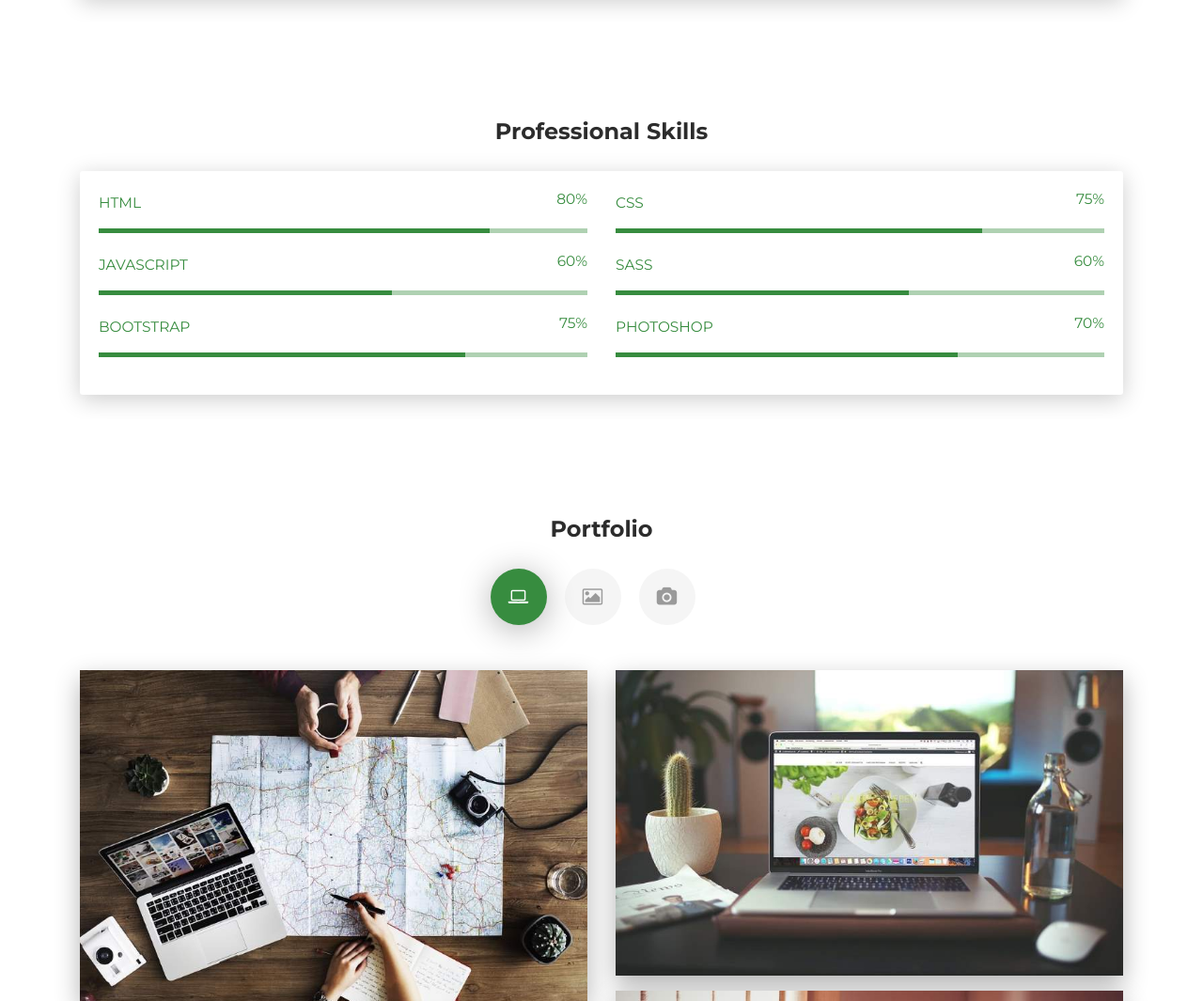
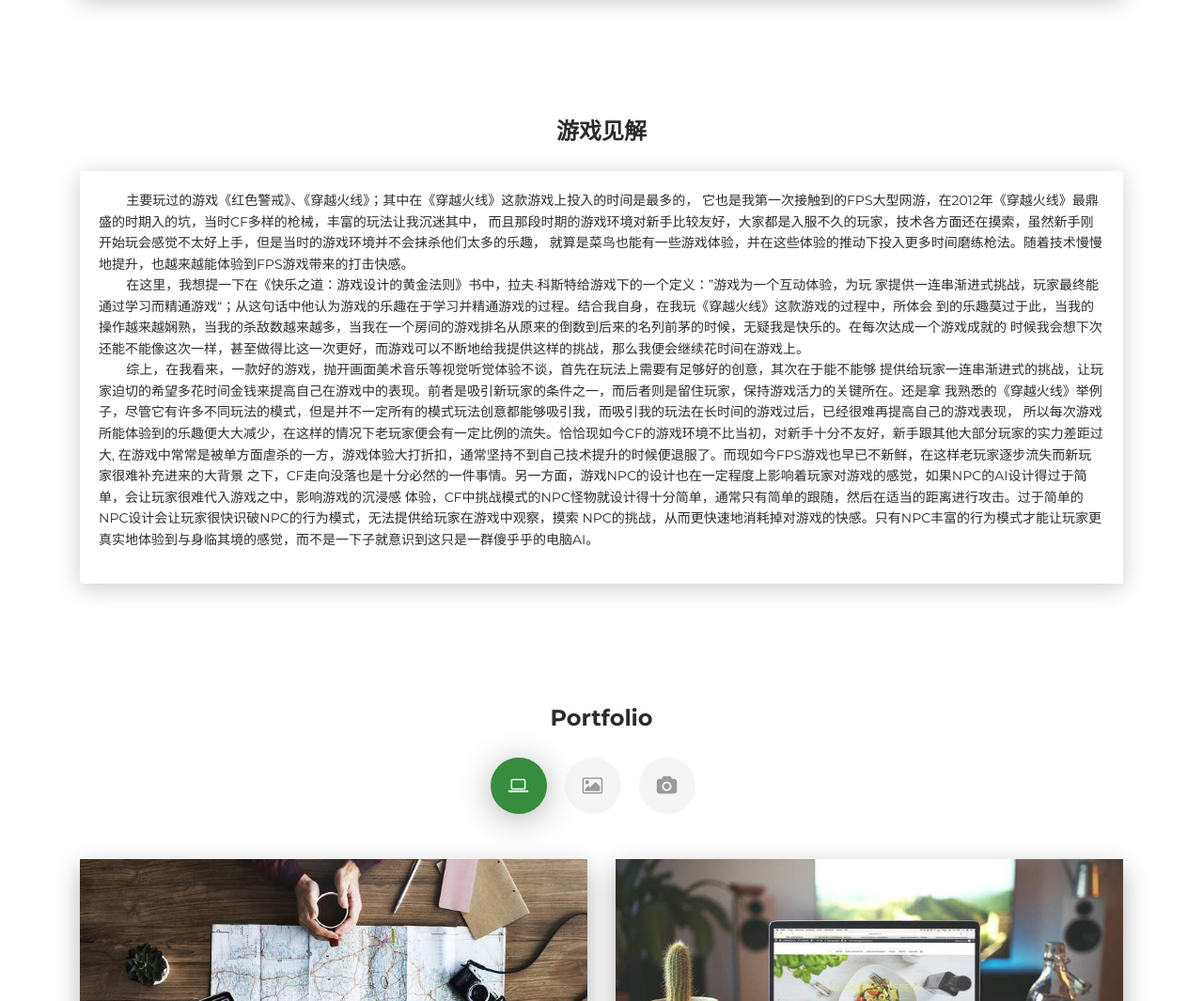
Before and after one commit to MuShan-Cai/MuShan-Cai.github.io, a plain HTML site: page index.html in a window 1280 px wide. Shown: the part 925-1990 px from the top of the page at 94% size. Drawn offline with Linux system fonts and the light colour scheme.

Commit message:
second commit index

```diff
--- a/index.html
+++ b/index.html
@@ -23,8 +23,8 @@
 		<div class="collapse navbar-collapse justify-content-end" id="navigation">
 		  <ul class="navbar-nav">
 			<li class="nav-item"><a class="nav-link smooth-scroll" href="#about">自我介绍</a></li>
-			<li class="nav-item"><a class="nav-link smooth-scroll" href="#skill">Skills</a></li>
-			<li class="nav-item"><a class="nav-link smooth-scroll" href="#portfolio">Portfolio</a></li>
+			<li class="nav-item"><a class="nav-link smooth-scroll" href="#skill">游戏见解</a></li>
+			<li class="nav-item"><a class="nav-link smooth-scroll" href="#portfolio">项目一览</a></li>
 			<li class="nav-item"><a class="nav-link smooth-scroll" href="#experience">项目经验</a></li>
 			<li class="nav-item"><a class="nav-link smooth-scroll" href="#contact">联系</a></li>
 		  </ul>
@@ -97,57 +97,28 @@
 </div>
 <div class="section" id="skill">
 <div class="container">
-<div class="h4 text-center mb-4 title">Professional Skills</div>
+<div class="h4 text-center mb-4 title">游戏见解</div>
 <div class="card" data-aos="fade-up" data-aos-anchor-placement="top-bottom">
   <div class="card-body">
-	<div class="row">
-	  <div class="col-md-6">
-		<div class="progress-container progress-primary"><span class="progress-badge">HTML</span>
-		  <div class="progress">
-			<div class="progress-bar progress-bar-primary" data-aos="progress-full" data-aos-offset="10" data-aos-duration="2000" role="progressbar" aria-valuenow="60" aria-valuemin="0" aria-valuemax="100" style="width: 80%;"></div><span class="progress-value">80%</span>
-		  </div>
-		</div>
-	  </div>
-	  <div class="col-md-6">
-		<div class="progress-container progress-primary"><span class="progress-badge">CSS</span>
-		  <div class="progress">
-			<div class="progress-bar progress-bar-primary" data-aos="progress-full" data-aos-offset="10" data-aos-duration="2000" role="progressbar" aria-valuenow="60" aria-valuemin="0" aria-valuemax="100" style="width: 75%;"></div><span class="progress-value">75%</span>
-		  </div>
-		</div>
-	  </div>
-	</div>
-	<div class="row">
-	  <div class="col-md-6">
-		<div class="progress-container progress-primary"><span class="progress-badge">JavaScript</span>
-		  <div class="progress">
-			<div class="progress-bar progress-bar-primary" data-aos="progress-full" data-aos-offset="10" data-aos-duration="2000" role="progressbar" aria-valuenow="60" aria-valuemin="0" aria-valuemax="100" style="width: 60%;"></div><span class="progress-value">60%</span>
-		  </div>
-		</div>
-	  </div>
-	  <div class="col-md-6">
-		<div class="progress-container progress-primary"><span class="progress-badge">SASS</span>
-		  <div class="progress">
-			<div class="progress-bar progress-bar-primary" data-aos="progress-full" data-aos-offset="10" data-aos-duration="2000" role="progressbar" aria-valuenow="60" aria-valuemin="0" aria-valuemax="100" style="width: 60%;"></div><span class="progress-value">60%</span>
-		  </div>
-		</div>
-	  </div>
-	</div>
-	<div class="row">
-	  <div class="col-md-6">
-		<div class="progress-container progress-primary"><span class="progress-badge">Bootstrap</span>
-		  <div class="progress">
-			<div class="progress-bar progress-bar-primary" data-aos="progress-full" data-aos-offset="10" data-aos-duration="2000" role="progressbar" aria-valuenow="60" aria-valuemin="0" aria-valuemax="100" style="width: 75%;"></div><span class="progress-value">75%</span>
-		  </div>
-		</div>
-	  </div>
-	  <div class="col-md-6">
-		<div class="progress-container progress-primary"><span class="progress-badge">Photoshop</span>
-		  <div class="progress">
-			<div class="progress-bar progress-bar-primary" data-aos="progress-full" data-aos-offset="10" data-aos-duration="2000" role="progressbar" aria-valuenow="60" aria-valuemin="0" aria-valuemax="100" style="width: 70%;"></div><span class="progress-value">70%</span>
-		  </div>
-		</div>
-	  </div>
-	</div>
+	<p>
+	&#160;&#160;&#160;&#160;&#160;&#160;&#160;&#160;主要玩过的游戏《红色警戒》、《穿越火线》；其中在《穿越火线》这款游戏上投入的时间是最多的，
+	它也是我第一次接触到的FPS大型网游，在2012年《穿越火线》最鼎盛的时期入的坑，当时CF多样的枪械，丰富的玩法让我沉迷其中，
+	而且那段时期的游戏环境对新手比较友好，大家都是入服不久的玩家，技术各方面还在摸索，虽然新手刚开始玩会感觉不太好上手，但是当时的游戏环境并不会抹杀他们太多的乐趣，
+	就算是菜鸟也能有一些游戏体验，并在这些体验的推动下投入更多时间磨练枪法。随着技术慢慢地提升，也越来越能体验到FPS游戏带来的打击快感。<br>
+
+	&#160;&#160;&#160;&#160;&#160;&#160;&#160;&#160;在这里，我想提一下在《快乐之道：游戏设计的黄金法则》书中，拉夫·科斯特给游戏下的一个定义：”游戏为一个互动体验，为玩
+	家提供一连串渐进式挑战，玩家最终能通过学习而精通游戏“；从这句话中他认为游戏的乐趣在于学习并精通游戏的过程。结合我自身，在我玩《穿越火线》这款游戏的过程中，所体会
+	到的乐趣莫过于此，当我的操作越来越娴熟，当我的杀敌数越来越多，当我在一个房间的游戏排名从原来的倒数到后来的名列前茅的时候，无疑我是快乐的。在每次达成一个游戏成就的
+	时候我会想下次还能不能像这次一样，甚至做得比这一次更好，而游戏可以不断地给我提供这样的挑战，那么我便会继续花时间在游戏上。<br>
+	&#160;&#160;&#160;&#160;&#160;&#160;&#160;&#160;综上，在我看来，一款好的游戏，抛开画面美术音乐等视觉听觉体验不谈，首先在玩法上需要有足够好的创意，其次在于能不能够
+		提供给玩家一连串渐进式的挑战，让玩家迫切的希望多花时间金钱来提高自己在游戏中的表现。前者是吸引新玩家的条件之一，而后者则是留住玩家，保持游戏活力的关键所在。还是拿
+	我熟悉的《穿越火线》举例子，尽管它有许多不同玩法的模式，但是并不一定所有的模式玩法创意都能够吸引我，而吸引我的玩法在长时间的游戏过后，已经很难再提高自己的游戏表现，
+	所以每次游戏所能体验到的乐趣便大大减少，在这样的情况下老玩家便会有一定比例的流失。恰恰现如今CF的游戏环境不比当初，对新手十分不友好，新手跟其他大部分玩家的实力差距过大,
+	在游戏中常常是被单方面虐杀的一方，游戏体验大打折扣，通常坚持不到自己技术提升的时候便退服了。而现如今FPS游戏也早已不新鲜，在这样老玩家逐步流失而新玩家很难补充进来的大背景
+	之下，CF走向没落也是十分必然的一件事情。另一方面，游戏NPC的设计也在一定程度上影响着玩家对游戏的感觉，如果NPC的AI设计得过于简单，会让玩家很难代入游戏之中，影响游戏的沉浸感
+	体验，CF中挑战模式的NPC怪物就设计得十分简单，通常只有简单的跟随，然后在适当的距离进行攻击。过于简单的NPC设计会让玩家很快识破NPC的行为模式，无法提供给玩家在游戏中观察，摸索
+	NPC的挑战，从而更快速地消耗掉对游戏的快感。只有NPC丰富的行为模式才能让玩家更真实地体验到与身临其境的感觉，而不是一下子就意识到这只是一群傻乎乎的电脑AI。
+	</p>
   </div>
 </div>
 </div>
```
